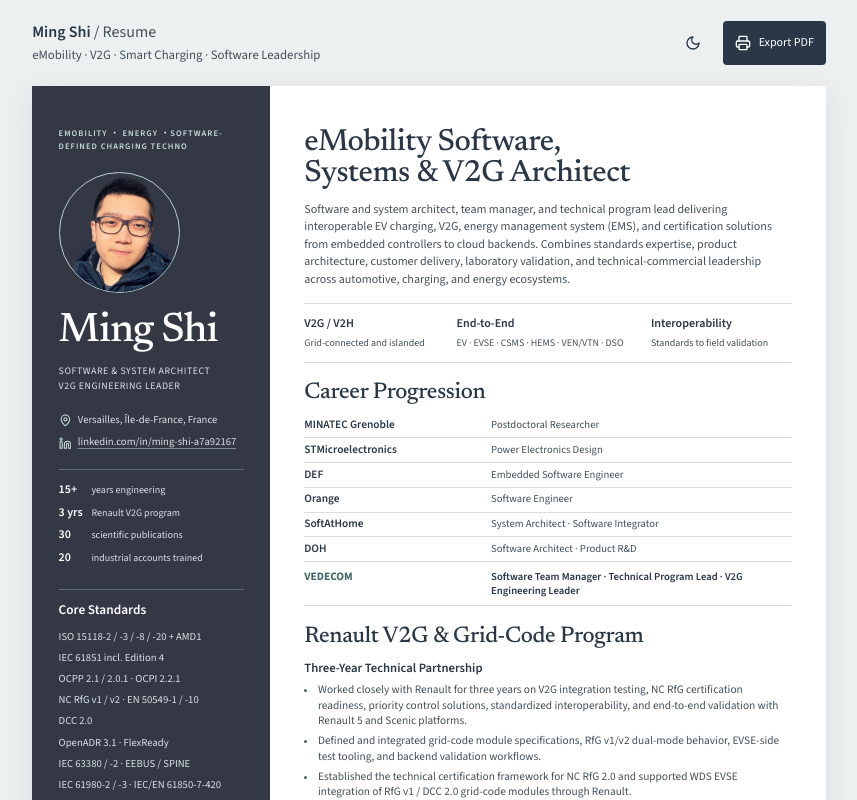
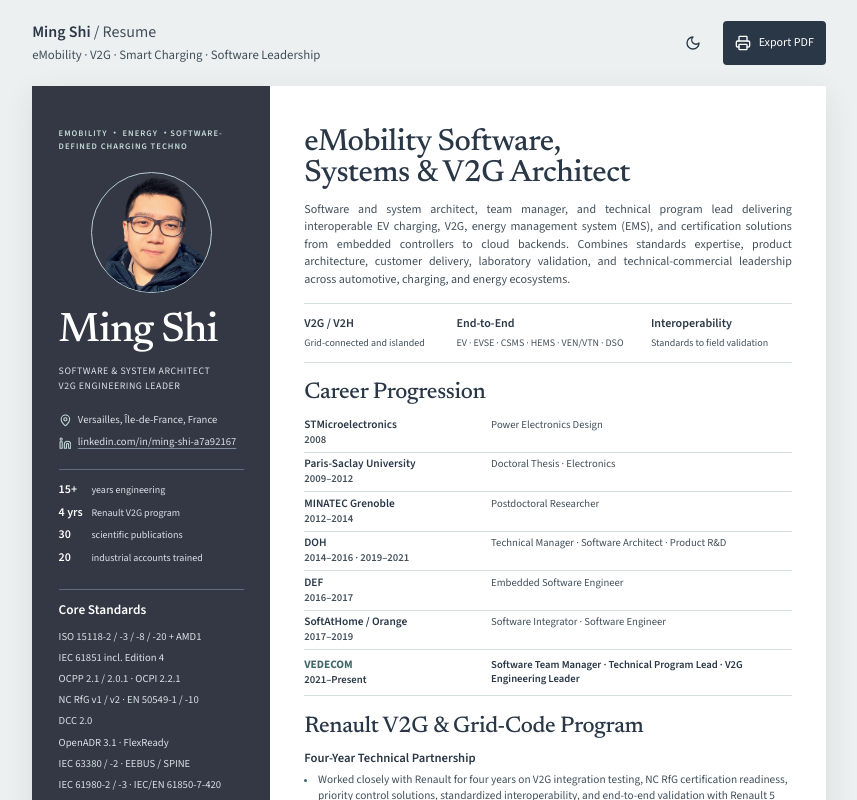
Before and after one commit to mingshi2807/hening-resume, a Next.js app: page /ming-shi in a window 1280 px wide. Shown: the top 800 px of the page, without its empty margins (211-1068 px from the left). Built offline with nearby package versions, Linux system fonts and the light colour scheme.

Commit message:
enh: ming resume improvement v0.3

```diff
--- a/app/globals.css
+++ b/app/globals.css
@@ -460,6 +460,7 @@ body {
   width: 32mm;
   height: 32mm;
   margin-top: 5mm;
+  margin-inline: auto;
   overflow: hidden;
   border: 1px solid #b6cdcd;
   border-radius: 50%;
@@ -503,7 +504,7 @@ body {
   text-wrap: balance;
 }
 .ming-content > .ming-section-heading:first-child h2 { font-size: 23pt; line-height: 1.02; }
-.ming-summary { color: var(--ming-copy); font-size: 9pt; line-height: 1.45; text-wrap: pretty; }
+.ming-summary { color: var(--ming-copy); font-size: 9pt; line-height: 1.45; text-align: justify; text-wrap: pretty; }
 .ming-highlight-row { display: grid; grid-template-columns: 1fr 1.3fr 1fr; gap: 3mm; margin: 4mm 0 5mm; padding: 3mm 0; border-block: 1px solid var(--ming-rule); }
 .ming-highlight-row strong { display: block; color: var(--ming-ink); font-size: 9pt; font-weight: 600; }
 .ming-highlight-row span { display: block; margin-top: 1mm; color: var(--ming-copy); font-size: 7.5pt; line-height: 1.3; }
@@ -533,6 +534,7 @@ body {
 .ming-final-statement { margin-top: 7mm; padding-top: 5mm; border-top: 1px solid var(--ming-accent); }
 .ming-final-statement h2 { max-width: 25ch; color: var(--ming-ink); font-family: "Ming Newsreader", serif; font-size: 21pt; font-weight: 500; line-height: 1.1; letter-spacing: -.02em; text-wrap: balance; }
 .ming-final-statement p { margin-top: 3mm; color: var(--ming-copy); font-size: 8.5pt; line-height: 1.5; text-wrap: pretty; }
+.ming-final-statement .ming-final-label { margin: 0 0 2mm; color: var(--ming-accent); font-size: 7pt; font-weight: 600; letter-spacing: .12em; }
 
 @media screen and (max-width: 900px) {
   .ming-resume-shell { padding-top: 1rem; }
@@ -564,6 +566,7 @@ body {
   .ming-section-heading h2 { font-size: 1.6rem; }
   .ming-content > .ming-section-heading:not(:first-child) { margin-top: 2rem; }
   .ming-summary, .ming-feature > div, .ming-note, .ming-event-list span, .ming-final-statement p { font-size: 1rem; line-height: 1.55; }
+  .ming-summary { text-align: left; }
   .ming-feature { margin-bottom: 1.25rem; }
   .ming-feature h3 { font-size: 1.1rem; }
   .ming-highlight-row { gap: .8rem; margin-block: 1.25rem; padding-block: 1rem; }
@@ -579,6 +582,7 @@ body {
   .ming-compact-grid { grid-template-columns: repeat(2, minmax(0, 1fr)); gap: .75rem; }
   .ming-compact-grid span { font-size: .9rem; }
   .ming-final-statement h2 { font-size: 2rem; }
+  .ming-final-statement .ming-final-label { font-size: .8rem; }
 }
 
 @media screen and (max-width: 480px) {
--- a/components/ming-resume.tsx
+++ b/components/ming-resume.tsx
@@ -13,7 +13,7 @@ const standards = [
   "Linky TIC · Matter 1.4 / S2",
   "PnC PKI · TLS 1.2 / 1.3",
 ];
-const platforms = ["C++ · embedded Linux · bare metal", "CANoe 20 · EVerest · Sevenstax", "Cinergia · W&W OBC", "AWS backends · MQTT · REST", "ARM targets · MCU evaluation kits"];
+const platforms = ["C++ · embedded Linux · bare metal", "Renault proprietary stacks · Ethernet / CAN / LIN", "CANoe 20 · EVerest · Sevenstax", "Cinergia · W&W OBC", "AWS backends · MQTT · REST", "ARM targets · MCU evaluation kits"];
 const memberships = ["IEA Task 53 — AC Subset & Grid Code TF", "Technical support · STF-D4E-COW", "V2G Leaders Europe Summit", "CharIN Core Member · Testival host", "OCA regulatory & local controller WGs", "ElaadNL V2G Label core-team request"];
 
 function PageMarker({ page }: { page: number }) {
@@ -45,7 +45,7 @@ function Sidebar({ page }: { page: number }) {
         </div>
         <div className="ming-metrics">
           <div><strong>15+</strong><span>years engineering</span></div>
-          <div><strong>3 yrs</strong><span>Renault V2G program</span></div>
+          <div><strong>4 yrs</strong><span>Renault V2G program</span></div>
           <div><strong>30</strong><span>scientific publications</span></div>
           <div><strong>20</strong><span>industrial accounts trained</span></div>
         </div>
@@ -54,11 +54,11 @@ function Sidebar({ page }: { page: number }) {
       {page === 2 && <>
         <SideSection title="Software & Test Stack" items={platforms} />
         <SideSection title="Selected Ecosystem" items={["Renault Group", "Stellantis · Trialog", "TotalEnergies", "Hubject · Gireve · Thales", "EDF · Enedis · Clem", "Pionix · EVerest", "Up&Charge · Sancev · dcbel"]} />
-        <SideSection title="Hardware Environment" items={["ChargeBridge · ChargeByte · EvaCharge", "EcoG · Codico Whitebeet / Redbeet", "QCA Qualcomm PLC modems", "Siemens · Linky TIC · Analog Devices metering", "ABB · Finder · Schneider power devices", "Sensors: zero crossing, PQ, energy monitoring"]} />
+        <SideSection title="Hardware Environment" items={["Renault vehicle hardware · CPLC / HEVC / BMS / VCU", "ChargeBridge · ChargeByte · EvaCharge", "EcoG · Codico Whitebeet / Redbeet", "QCA Qualcomm PLC modems", "Siemens · Linky TIC · Analog Devices metering", "ABB · Finder · Schneider power devices", "Sensors: zero crossing, PQ, energy monitoring"]} />
       </>}
       {page === 3 && <>
         <SideSection title="Memberships" items={memberships} />
-        <SideSection title="Education" items={["PhD · Paris-Saclay University · 2008–2012", "Electronics, nanotechnology & numerical simulation", "MSc Physics · ENS Paris / Paris-Saclay University · 2006–2008"]} />
+        <SideSection title="Education" items={["PhD · Paris-Saclay University · 2009–2012", "Electronics, nanotechnology & numerical simulation", "MSc Physics · ENS Paris / Paris-Saclay University · 2006–2008"]} />
         <SideSection title="Knowledge Output" items={["30 scientific publications", "1 technical book", "1 patent", "5 software deposits with APP France"]} />
         <SideSection title="Languages" items={["Chinese", "French", "English"]} />
       </>}
@@ -101,36 +101,34 @@ export function MingResume() {
         <section className="ming-career-panel">
           <SectionHeading>Career Progression</SectionHeading>
           <div className="ming-career-grid">
-            <div><strong>MINATEC Grenoble</strong><span>Postdoctoral Researcher</span></div>
-            <div><strong>STMicroelectronics</strong><span>Power Electronics Design</span></div>
-            <div><strong>DEF</strong><span>Embedded Software Engineer</span></div>
-            <div><strong>Orange</strong><span>Software Engineer</span></div>
-            <div><strong>SoftAtHome</strong><span>System Architect · Software Integrator</span></div>
-            <div><strong>DOH</strong><span>Software Architect · Product R&amp;D</span></div>
-            <div><strong>VEDECOM</strong><span>Software Team Manager · Technical Program Lead · V2G Engineering Leader</span></div>
+            <div><strong>STMicroelectronics<br /><span>2008</span></strong><span>Power Electronics Design</span></div>
+            <div><strong>Paris-Saclay University<br /><span>2009–2012</span></strong><span>Doctoral Thesis · Electronics</span></div>
+            <div><strong>MINATEC Grenoble<br /><span>2012–2014</span></strong><span>Postdoctoral Researcher</span></div>
+            <div><strong>DOH<br /><span>2014–2016 · 2019–2021</span></strong><span>Technical Manager · Software Architect · Product R&amp;D</span></div>
+            <div><strong>DEF<br /><span>2016–2017</span></strong><span>Embedded Software Engineer</span></div>
+            <div><strong>SoftAtHome / Orange<br /><span>2017–2019</span></strong><span>Software Integrator · Software Engineer</span></div>
+            <div><strong>VEDECOM<br /><span>2021–Present</span></strong><span>Software Team Manager · Technical Program Lead · V2G Engineering Leader</span></div>
           </div>
         </section>
 
         <SectionHeading>Renault V2G &amp; Grid-Code Program</SectionHeading>
-        <Feature title="Three-Year Technical Partnership">
+        <Feature title="Four-Year Technical Partnership">
           <Bullets items={[
-            "Worked closely with Renault for three years on V2G integration testing, NC RfG certification readiness, priority control solutions, standardized interoperability, and end-to-end validation with Renault 5 and Scenic platforms.",
+            "Worked closely with Renault for four years on V2G integration testing, NC RfG certification readiness, priority control solutions, standardized interoperability, and end-to-end validation with Renault 5 and Scenic platforms.",
             "Defined and integrated grid-code module specifications, RfG v1/v2 dual-mode behavior, EVSE-side test tooling, and backend validation workflows.",
-            "Established the technical certification framework for NC RfG 2.0 and supported WDS EVSE integration of RfG v1 / DCC 2.0 grid-code modules through Renault."
+            "Established the technical certification framework for NC RfG 2.0 and supported We Drive Solar EVSE integration of RfG v1 / DCC 2.0 grid-code modules through Renault."
           ]} />
         </Feature>
 
         <Feature title="Software Architecture &amp; Delivery">
           <Bullets items={[
             "Delivered EVSE and CSMS software spanning ISO 15118-20 including AMD1, OCPP 2.1 client/server, grid-code modules, normalized APIs, and pioneering test assets.",
+            "Worked with Renault proprietary software stacks across Ethernet, CAN, and LIN, alongside CPLC, HEVC, BMS, and VCU hardware.",
             "Analyzed CPLC / HEVC CAN architectures for V2G and V2H upgrades across grid-following and grid-forming modes.",
             "Integrated local smart-home functions: HEMS, local load balancing, V2X smart-charging clients, MID metering / power-quality design, plus MQTT and REST APIs.",
             "Delivered three-phase islanded V2H power-backup behavior with passive anti-islanding, dual-mode RfG v1/v2 GCM integration, remote OTA feature/fix rollout, and dynamic-price optimization using control-mode schedules plus ENTSO-E price feeds."
           ]} />
         </Feature>
-
-        <SectionHeading>Agentic &amp; Human-Validated Delivery</SectionHeading>
-        <p className="ming-note">Integrates agentic workflows, harness engineering, loop and graph orchestration, plus Human-in-the-Loop expert validation to accelerate specifications, implementation, testing, evidence capture, and standards traceability.</p>
 
       </article>
     </section>
@@ -205,9 +203,13 @@ export function MingResume() {
           <span>Embedded Linux / ARM</span><span>Bare-metal MCUs</span><span>PLC modems</span><span>CAN architecture</span><span>Power electronics</span><span>Smart metering</span><span>Power quality sensing</span><span>EVSE enclosures</span><span>Cloud / edge APIs</span><span>OTA lifecycle</span><span>Cybersecurity / PKI</span><span>Field commissioning</span>
         </div>
 
+        <SectionHeading>Agentic &amp; Human-Validated Delivery</SectionHeading>
+        <p className="ming-note">Integrates agentic workflows, harness engineering, loop and graph orchestration, plus Human-in-the-Loop expert validation to accelerate specifications, implementation, testing, evidence capture, and standards traceability.</p>
+
         <div className="ming-final-statement">
+          <p className="ming-final-label">VALUE PROPOSITION</p>
           <h2>From evolving standards to interoperable products.</h2>
-          <p>Connects regulation, protocol engineering, embedded systems, cloud services, laboratory evidence, and customer delivery—turning complex V2G and smart-charging requirements into reusable software, validated integrations, and market-ready demonstrations.</p>
+          <p>Connects regulation, protocol engineering, embedded systems, cloud services, laboratory evidence, and customer delivery—turning complex V2G and smart-charging requirements into reusable system designs, validated integrations, and future-ready products.</p>
         </div>
 
       </article>
```
